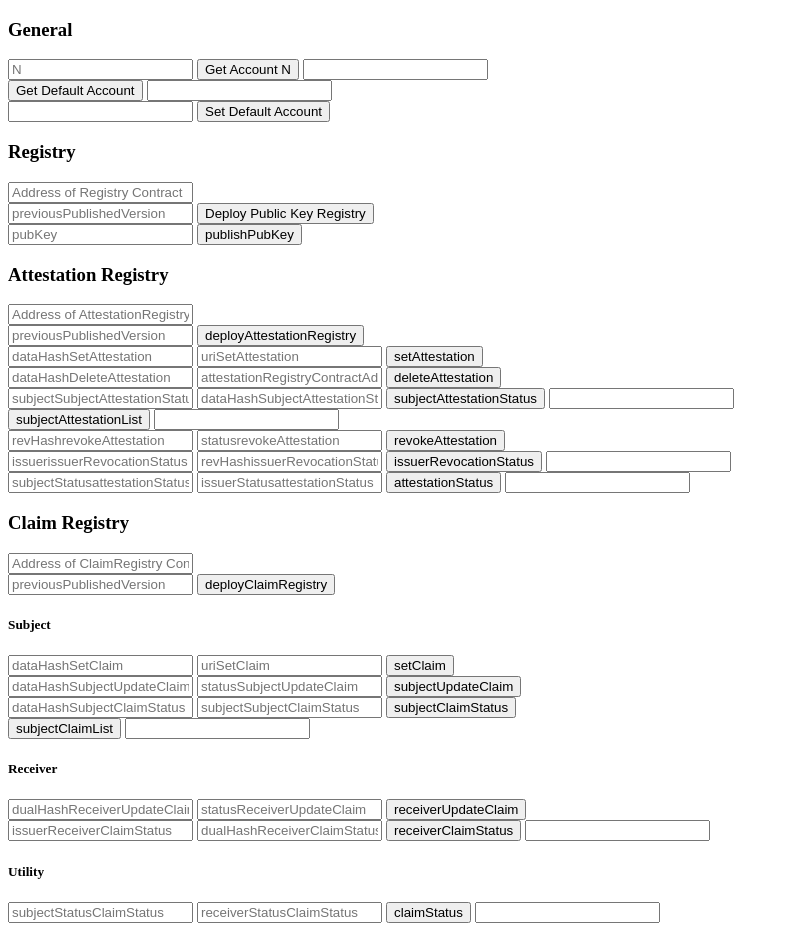
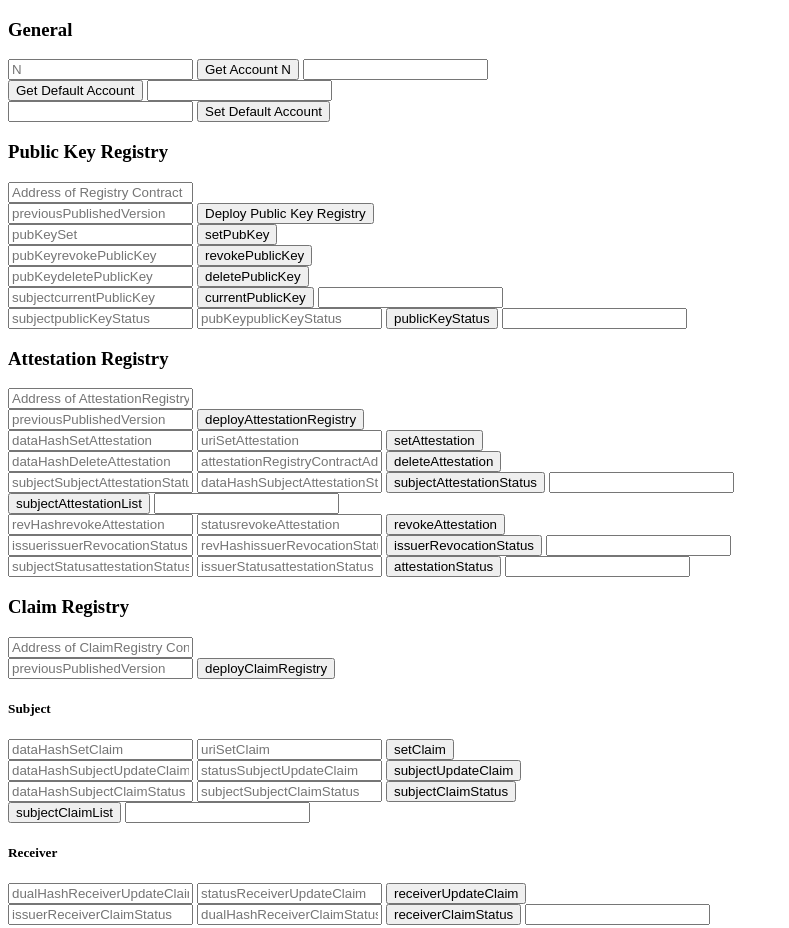
Before and after one commit to gperezalba/digital_identity, a website: page app/index.html in a window 1280 px wide. Shown: the top 928 px of the page, without its empty margins (0-789 px from the left). Drawn offline with Linux system fonts and the light colour scheme; a script that the page names is missing.

Commit message:
Add rest of pubkeyRegistry

```diff
--- a/app/index.html
+++ b/app/index.html
@@ -18,14 +18,29 @@
     <br>
     <input type="text" id="setDefaultAccount" value="" placeholder="">
     <button onclick="setDefaultAccount();">Set Default Account</button>
-    <h3>Registry</h3>
+    <h3>Public Key Registry</h3>
     <input type="text" id="registryContractAddress" value="" placeholder="Address of Registry Contract">
     <br>
     <input type="text" id="initPubKeyRegistry" value="" placeholder="previousPublishedVersion">
-    <button onclick="initPubKeyRegistry();">Deploy Public Key Registry</button>
+    <button onclick="deployPubKeyRegistry();">Deploy Public Key Registry</button>
     <br>
-    <input type="text" id="pubKey" value="" placeholder="pubKey">
-    <button onclick="publishPubKey();">publishPubKey</button>
+    <input type="text" id="pubKeySet" value="" placeholder="pubKeySet">
+    <button onclick="setPubKey();">setPubKey</button>
+    <br>
+    <input type="text" id="pubKeyrevokePublicKey" value="" placeholder="pubKeyrevokePublicKey">
+    <button onclick="revokePublicKey();">revokePublicKey</button>
+    <br>
+    <input type="text" id="pubKeydeletePublicKey" value="" placeholder="pubKeydeletePublicKey">
+    <button onclick="deletePublicKey();">deletePublicKey</button>
+    <br>
+    <input type="text" id="subjectcurrentPublicKey" value="" placeholder="subjectcurrentPublicKey">
+    <button onclick="currentPublicKey();">currentPublicKey</button>
+    <input type="text" id="currentPublicKeyResponse" value="" placeholder="">
+    <br>
+    <input type="text" id="subjectpublicKeyStatus" value="" placeholder="subjectpublicKeyStatus">
+    <input type="text" id="pubKeypublicKeyStatus" value="" placeholder="pubKeypublicKeyStatus">
+    <button onclick="publicKeyStatus();">publicKeyStatus</button>
+    <input type="text" id="publicKeyStatusResponse" value="" placeholder="">
     <h3>Attestation Registry</h3>
     <input type="text" id="attestationRegistryContractAddress" value="" placeholder="Address of AttestationRegistry Contract">
     <br>
```
